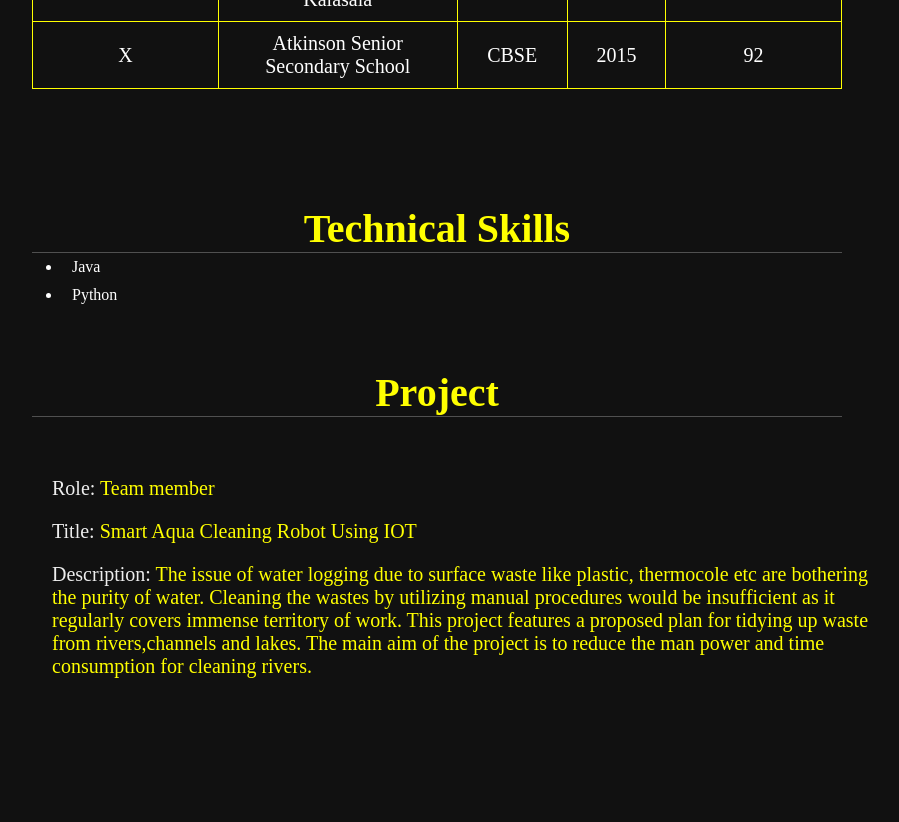
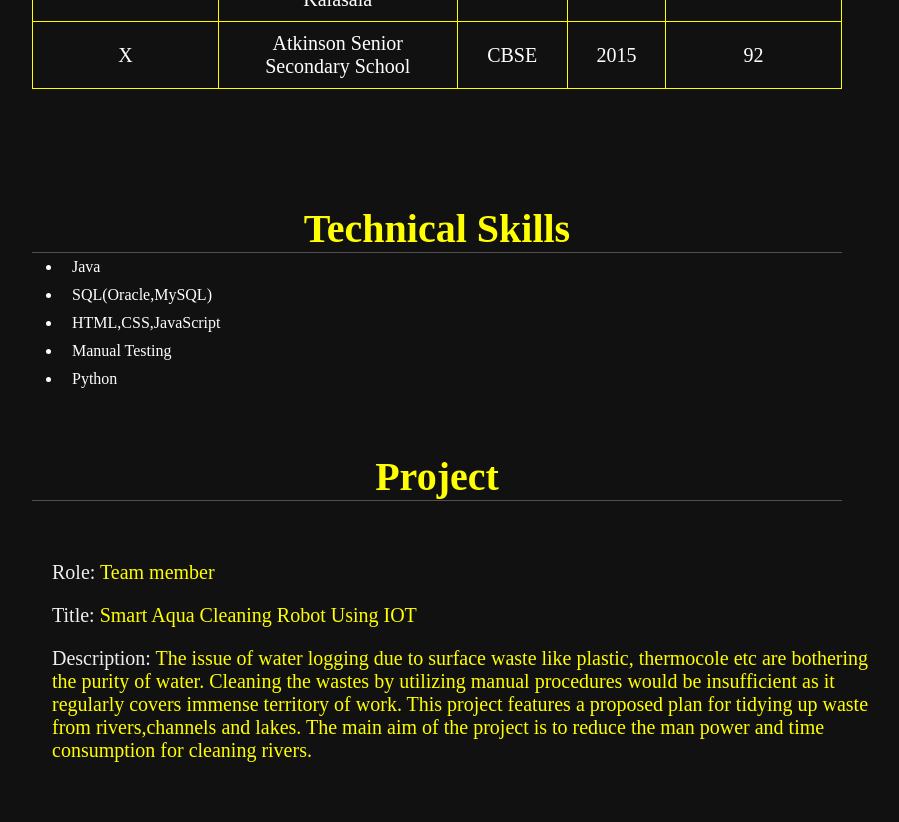
Before and after one commit to Mona2Lisa/monalisa.github.io, a plain HTML site: page index.html in a window 1280 px wide. Shown: the part 813-1635 px from the top of the page, without its empty margins (378-1277 px from the left). Before the commit the page ends 1551 px from the top, so only its background shows below. Drawn offline with Linux system fonts and the light colour scheme.

Commit message:
Update index.html

```diff
--- a/index.html
+++ b/index.html
@@ -74,6 +74,9 @@
     <div>
     <ul id="lis">
         <li>Java</li>
+        <li>SQL(Oracle,MySQL)</li>
+        <li>HTML,CSS,JavaScript</li>
+        <li>Manual Testing</li>
         <li>Python</li>
     </ul>
 </div>
```
